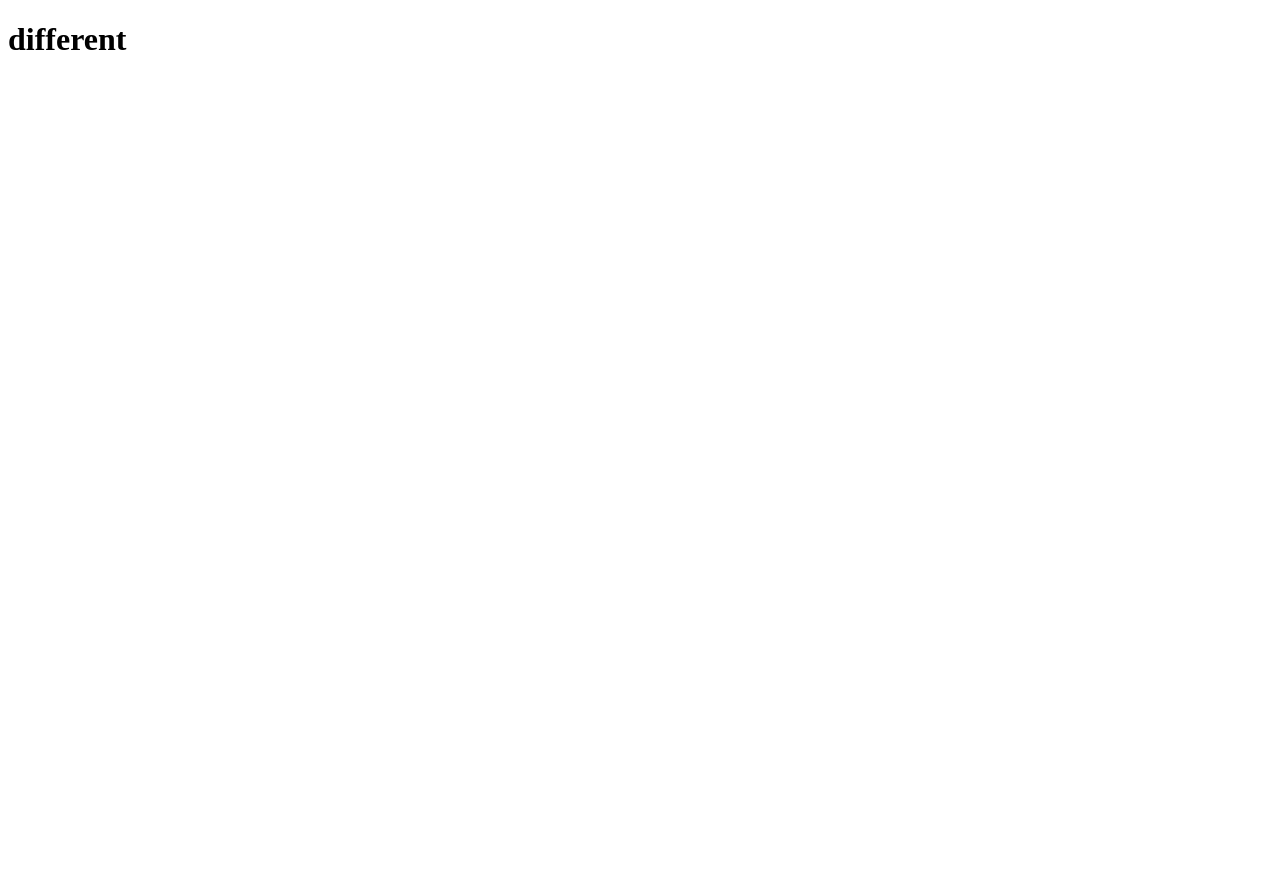
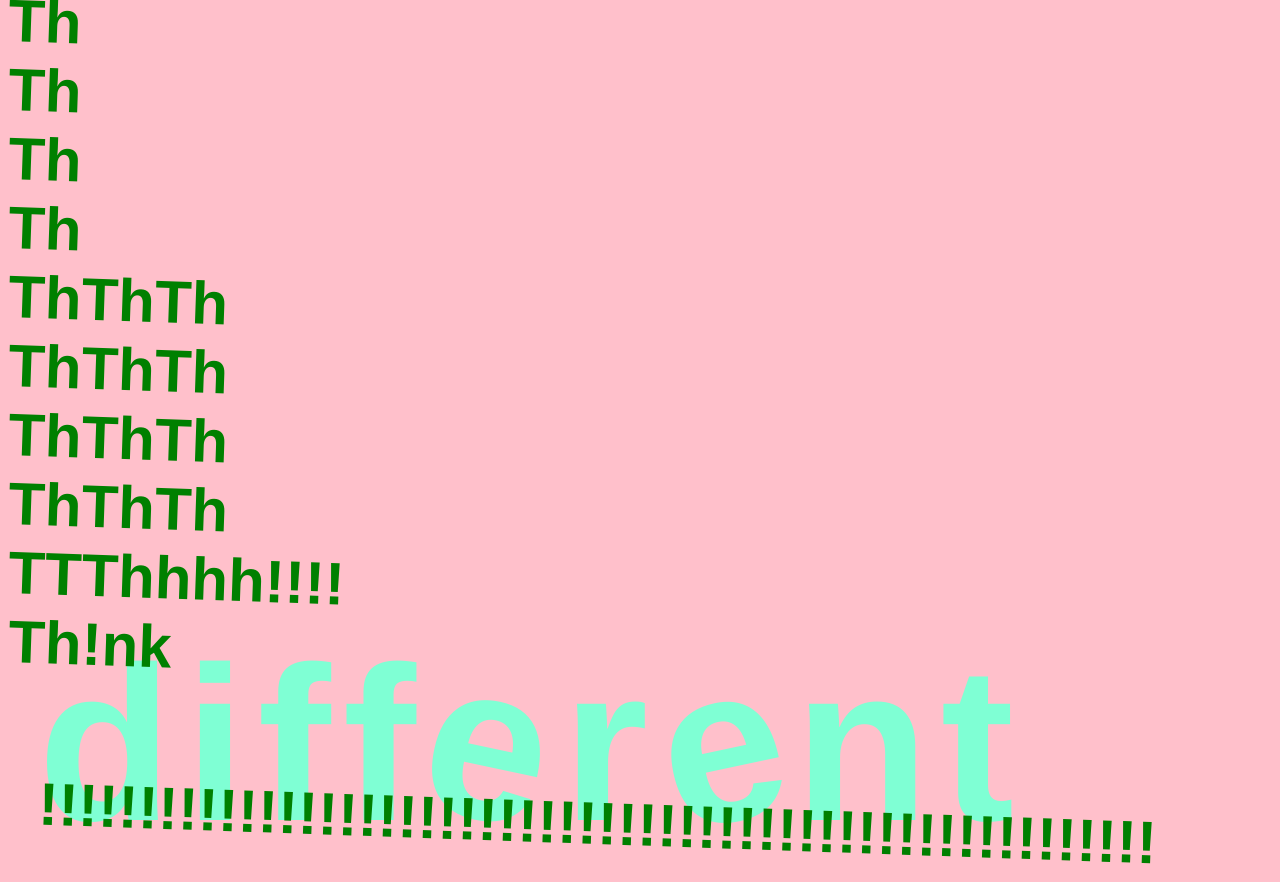
Before and after one commit to awg230000/view-source, a plain HTML site: page index.html in a window 1280 px wide. Before the commit the page ends 800 px from the top, so only its background shows below. Drawn offline with Linux system fonts and the light colour scheme.

Commit message:
Added CSS styles and more text

```diff
--- a/index.html
+++ b/index.html
@@ -3,8 +3,52 @@
   <head>
     <meta charset="utf-8" />
     <title>Ththththink</title>
+    <style>
+    body {
+font-family: "Helvetica", "Arial", sans-serif;
+background-color: pink;
+color: green;
+}
+h1 {
+color: aquamarine;
+font-weight: bold;
+font-size: 220px;
+letter-spacing: 12px;
+/* negative margins decrease space between lines */
+margin-top: -80px;
+margin-bottom: -80px;
+}
+div {
+      font-weight: bold;
+      font-size: 60px;
+      transform: rotate(2deg);
+    }
+.offset {
+      /* Increases left margin to move elements to the right */
+      margin-left: 30px;
+    }
+    .offset span {
+      display: inline-block;
+      transform: rotate(12deg);
+    }
+</style>
   </head>
   <body>
-    <h1>different</h1>
+    <div>Th</div>
+<div>Th</div>
+<div>Th</div>
+<div>Th</div>
+<div>ThThTh</div>
+<div>ThThTh</div>
+<div>ThThTh</div>
+<div>ThThTh</div>
+<div>TTThhhh!!!!</div>
+<div>Th!nk</div>
+    <h1 class="offset">
+      diff<span>e</span>r<span style="transform: rotate(-12deg);">e</span>nt
+    </h1>
+    <div class="offset">
+    !!!!!!!!!!!!!!!!!!!!!!!!!!!!!!!!!!!!!!!!!!!!!!!!!!!!!!!!
+     </div>
   </body>
 </html>
```
